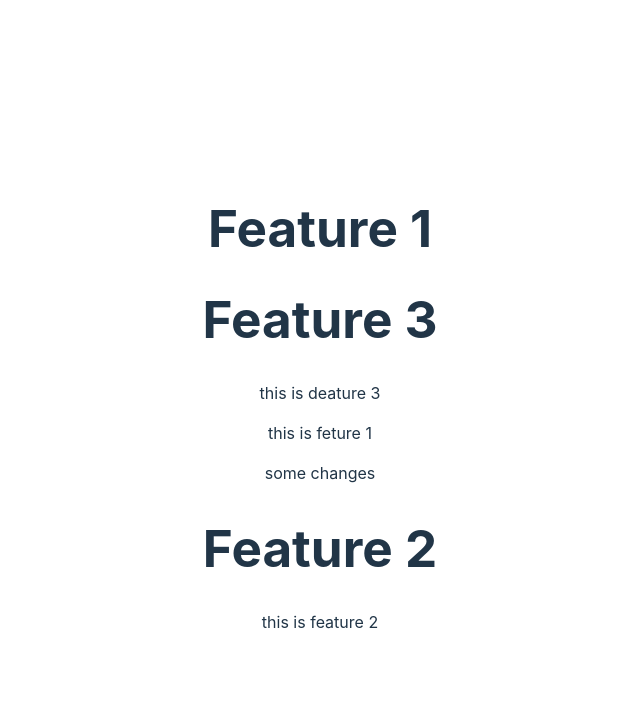
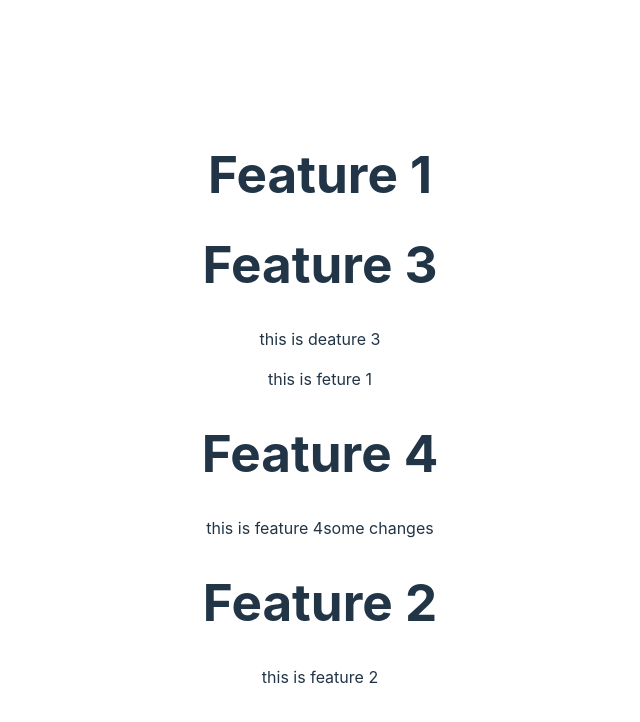
Before and after one commit to rohanvaseta/practice-git, a React (Vite) app: page / in a window 1280 px wide. Shown: the top 722 px of the page, without its empty margins (320-960 px from the left). Built offline with nearby package versions, Linux system fonts and the light colour scheme.

Commit message:
First commit in feature 4

```diff
--- a/src/App.jsx
+++ b/src/App.jsx
@@ -8,6 +8,8 @@ function App() {
       <h1>Feature 3</h1>
       <span>this is deature 3</span>
       <p>this is feture 1 </p>
+      <h1>Feature 4</h1>
+      <span>this is feature  4</span>
       <span>some changes</span>
       <h1>Feature 2</h1>
       <span>this is feature 2</span>
```
